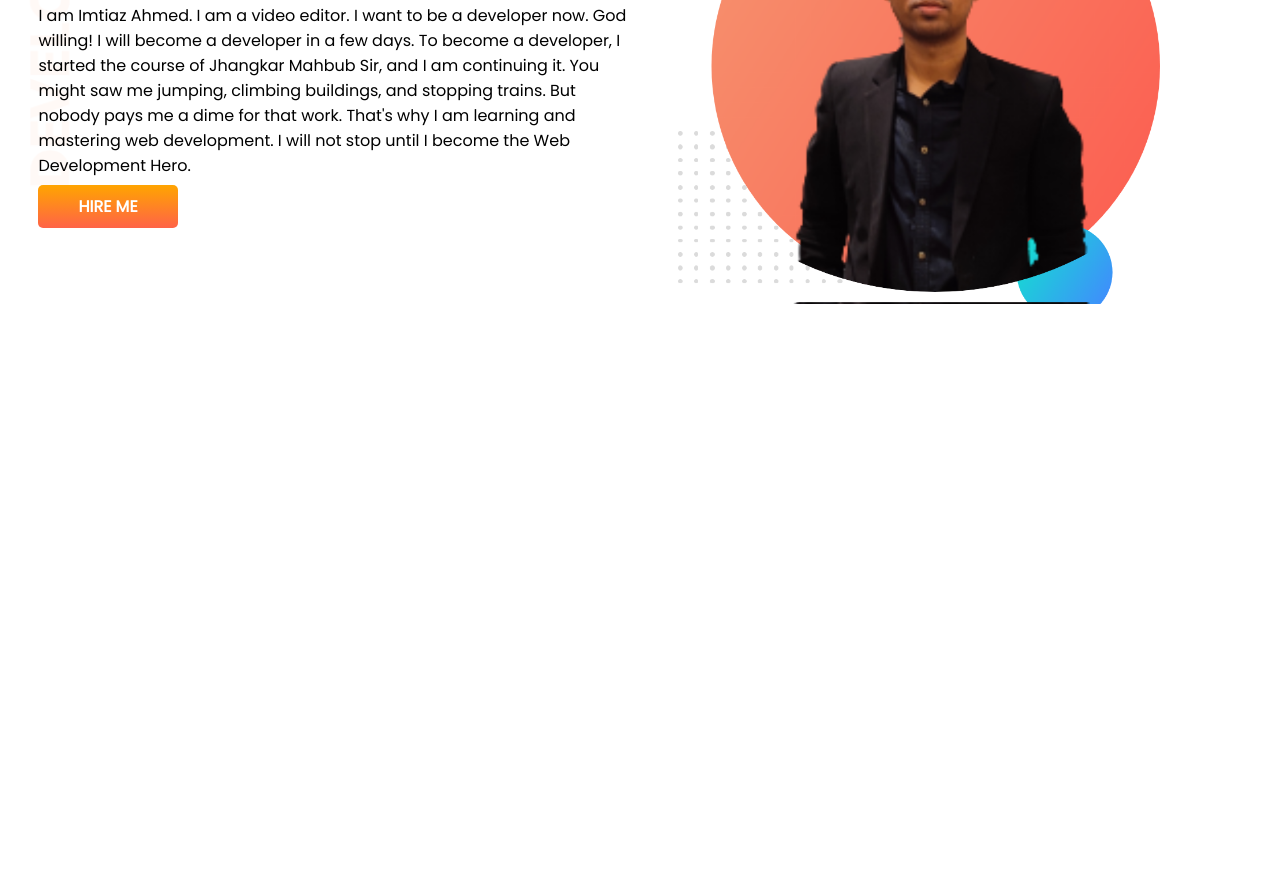
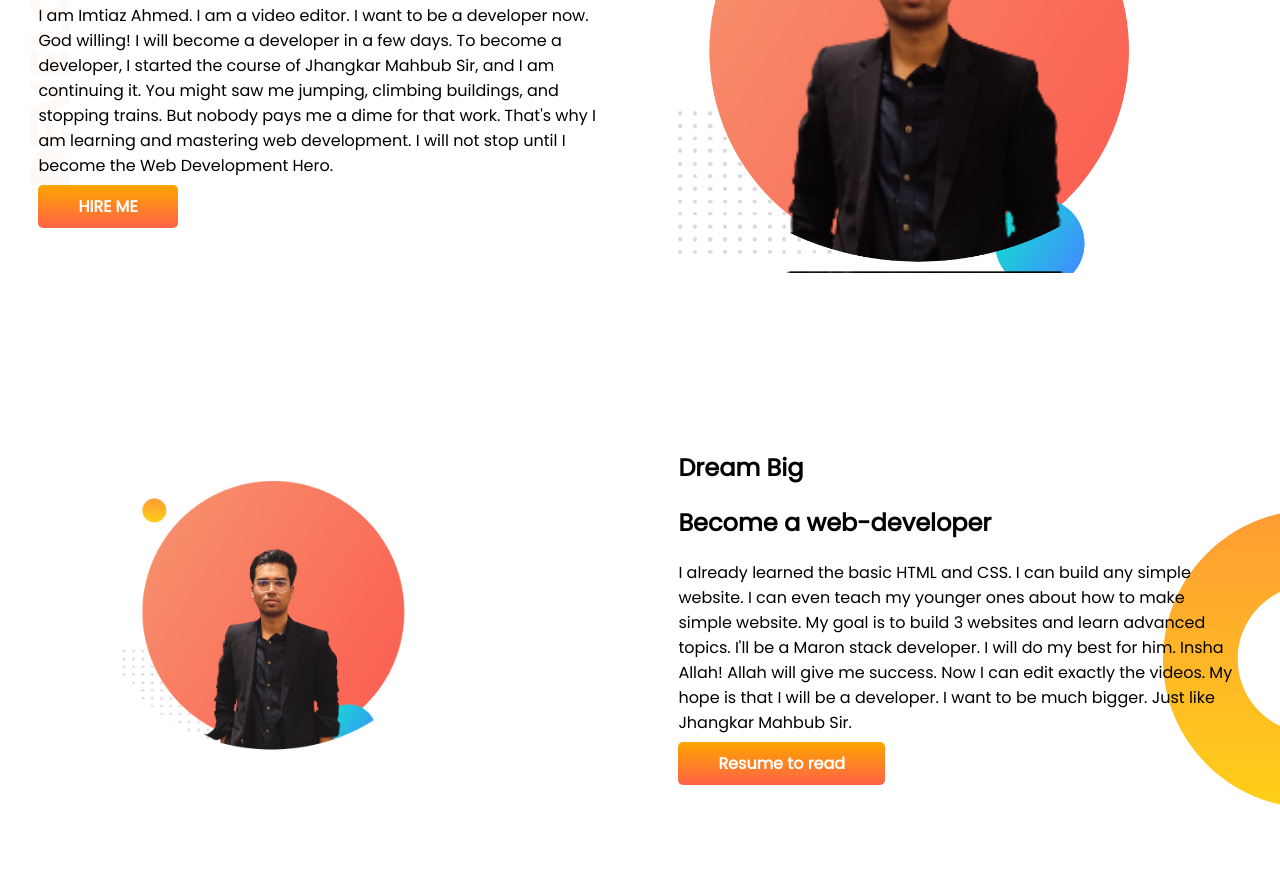
Before and after one commit to ImtiazAhmed01/developer-portfolio, a plain HTML site: page index.html in a window 1280 px wide. Shown: the part 174-1065 px from the top of the page. Before the commit the page ends 800 px from the top, so only its background shows below. Drawn offline with Linux system fonts and the light colour scheme.

Commit message:
dream added

```diff
--- a/index.html
+++ b/index.html
@@ -31,6 +31,22 @@
             <img src="images/developer-porfolio-pic-1.png" alt="">
         </div>
     </section>
+    <section class="dream-big">
+        <div class="half-width">
+            <img src="images/developer-portfolio-pic-2.1.png" alt="">
+        </div>
+        <div class="half-width">
+            <h1> Dream Big</h1>
+            <h2>Become a web-developer</h2>
+            <p>I already learned the basic HTML and CSS. I can build any simple website. I can even teach my younger
+                ones about how to make simple website. My goal is to build 3 websites and learn advanced topics. I'll be
+                a Maron stack developer. I will do my best for him. Insha Allah! Allah will give me success. Now I can
+                edit exactly the videos. My hope is that I will be a developer. I want to be much bigger. Just like
+                Jhangkar Mahbub Sir.
+            </p>
+            <a Class="link_button" target="_blank" href="">Resume to read</a>
+        </div>
+    </section>
 
 
 </body>
--- a/style.css
+++ b/style.css
@@ -13,11 +13,13 @@ h1 {
 
 section {
     display: flex;
+    margin-bottom: 150px;
 }
 
 .half-width {
     width: 50%;
     padding-left: 3%;
+    padding-right: 3%;
 }
 
 .half-width img {
@@ -38,3 +40,9 @@ section {
     background-image: url(images/top-banner.png);
     background-repeat: no-repeat;
 }
+
+.dream-big {
+    background-image: url(images/dream-bg.png);
+    background-repeat: no-repeat;
+    background-position: right;
+}
```
Also changed, not shown: images/developer-portfolio-pic-2.1.png (added).
